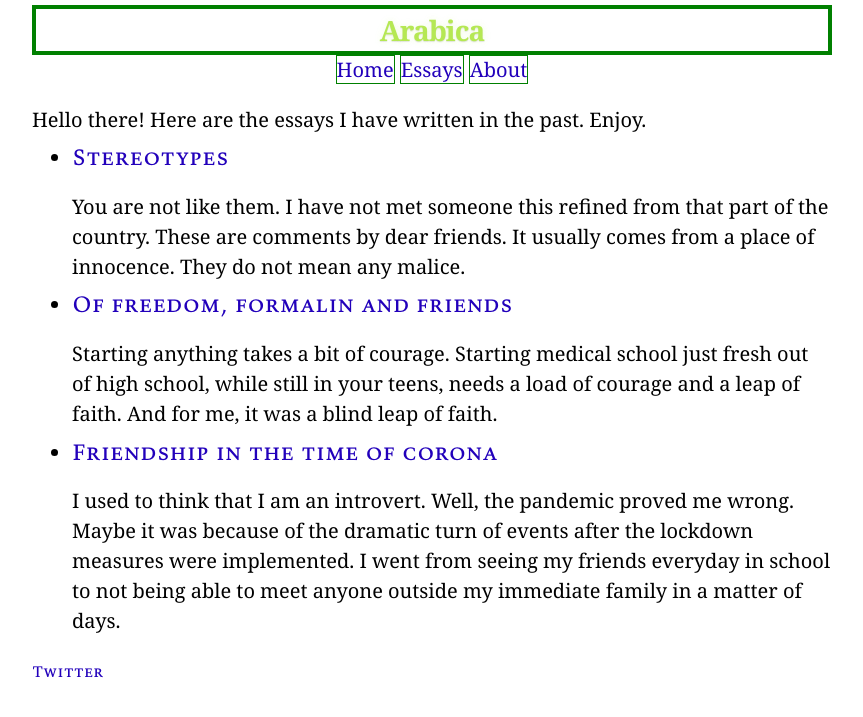
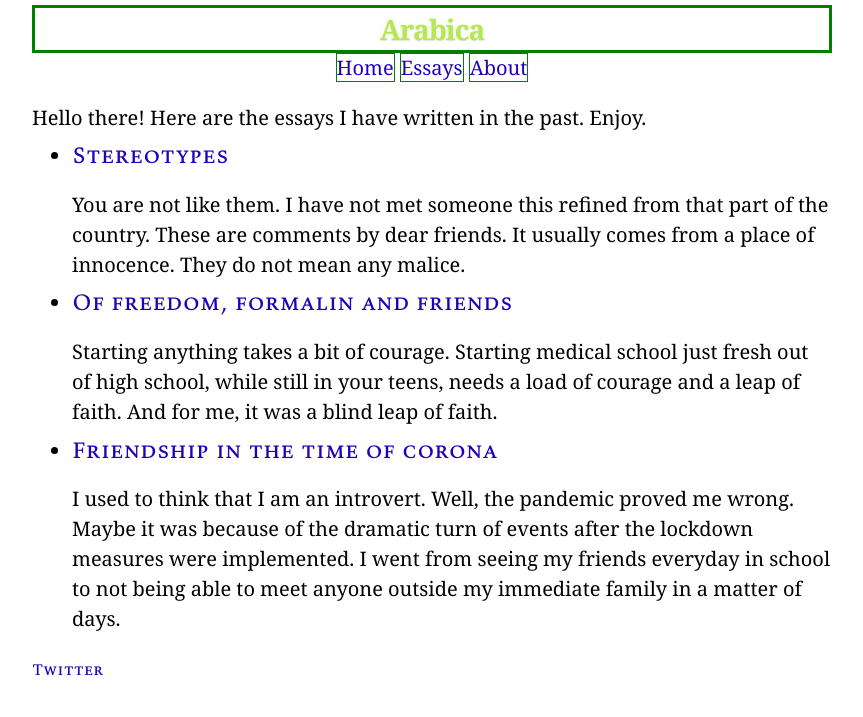
Before and after one commit to habasweiny/habasweiny.github.io, a Jekyll site: the page built from index.html, in a window 1280 px wide. Shown: the top 717 px of the page, without its empty margins (208-1071 px from the left). Built offline with Jekyll 4.4.1, drawn with Linux system fonts in a browser that asks for light colours.

Commit message:
Update main.scss

```diff
--- a/_sass/main.scss
+++ b/_sass/main.scss
@@ -270,7 +270,7 @@ header h1 {
                0 0 5px rgba(181, 232, 83, 0.1),
                0 0 10px rgba(181, 232, 83, 0.1);
   letter-spacing: -1px;
-  border:  4px solid green;
+  border:  3px solid green;
  }
 #a-title {
   text-decoration: none;
```
